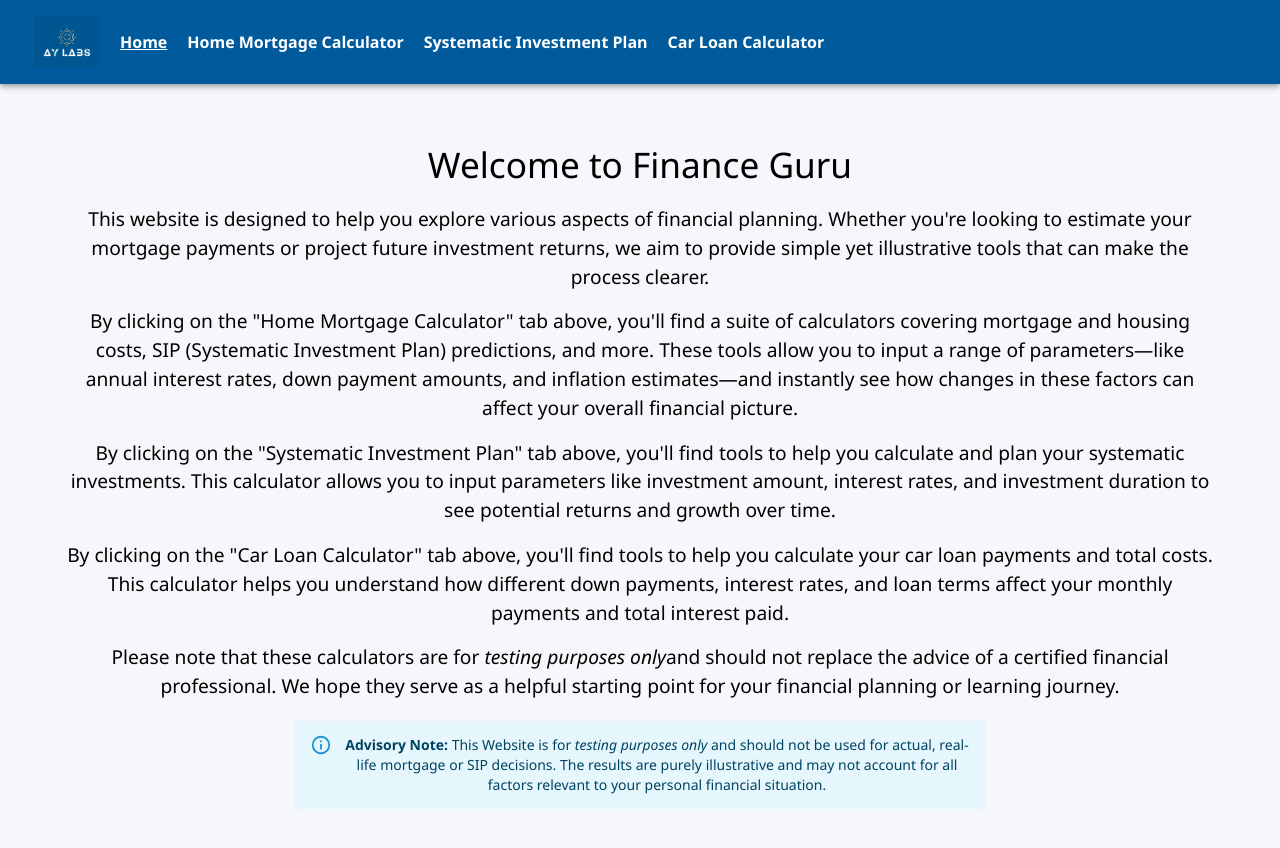
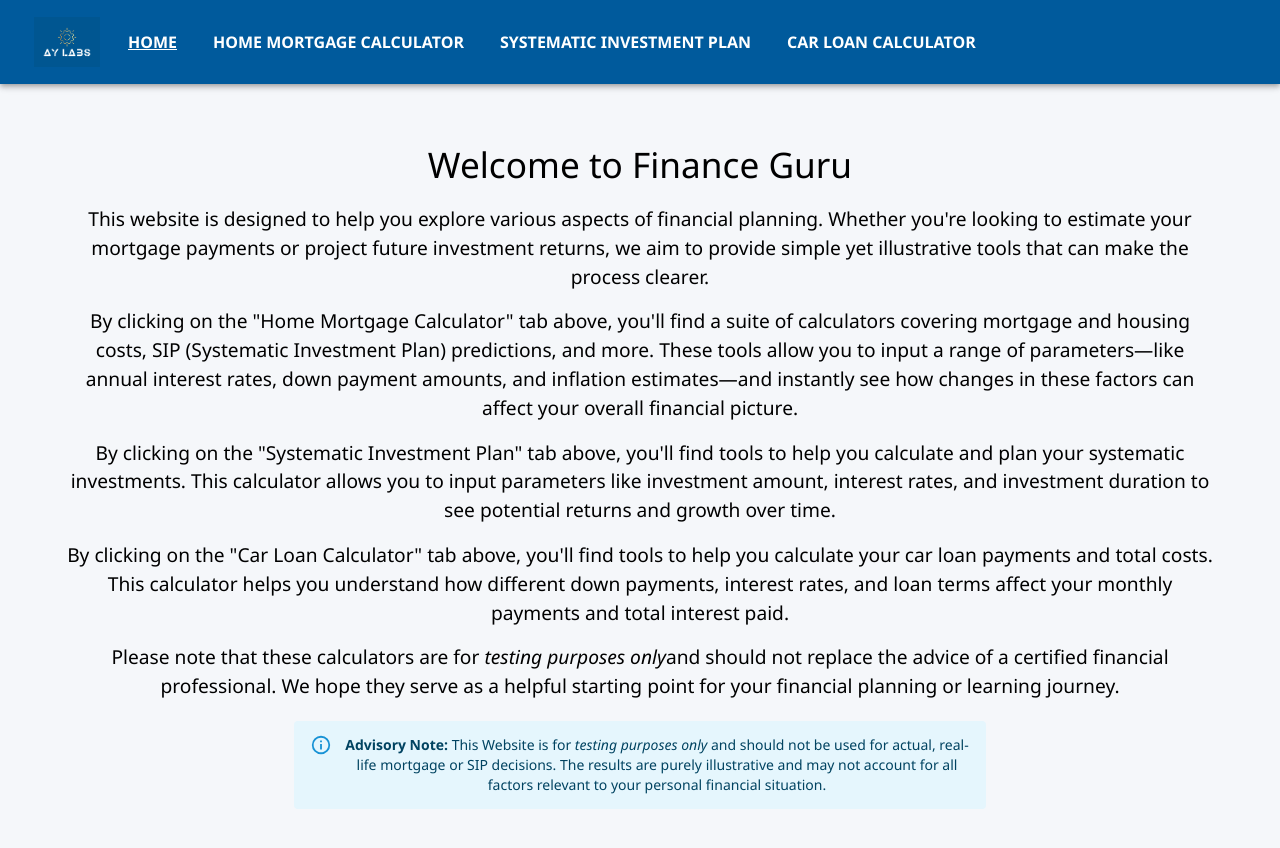
Before and after one commit to AYLabsLtd/finance-guru-web, a React (Vite) app: page / in a window 1280 px wide. Shown: the top 848 px of the page. Built offline with nearby package versions, Linux system fonts and the light colour scheme.

Commit message:
first commit

```diff
--- a/src/components/Navbar.tsx
+++ b/src/components/Navbar.tsx
@@ -1,6 +1,6 @@
 import React from 'react';
 import { Link as RouterLink, useLocation } from 'react-router-dom';
-import { AppBar, Toolbar, Box, Link, LinkProps } from '@mui/material';
+import { AppBar, Toolbar, Box, Button } from '@mui/material';
 import { styled } from '@mui/material/styles';
 
 const Logo = styled('img')({
@@ -9,16 +9,15 @@ const Logo = styled('img')({
   marginRight: 20,
 });
 
-const NavLink = styled(Link)<LinkProps>(({ theme }) => ({
+const NavButton = styled(Button)({
   color: '#fff',
-  textDecoration: 'none',
   marginRight: 20,
   fontWeight: 600,
   fontSize: 16,
   '&:hover': {
     textDecoration: 'underline',
   },
-}));
+});
 
 export default function Navbar() {
   const location = useLocation();
@@ -28,34 +27,46 @@ export default function Navbar() {
       <Toolbar>
         <Logo src="/imgs/logo.png" alt="My Logo" />
         <Box>
-          <NavLink
+          <NavButton
+            component={RouterLink}
             to="/"
-            component={RouterLink}
-            sx={{ textDecoration: location.pathname === '/' ? 'underline' : 'none' }}
+            variant="text"
+            sx={{
+              textDecoration: location.pathname === '/' ? 'underline' : 'none',
+            }}
           >
             Home
-          </NavLink>
-          <NavLink
+          </NavButton>
+          <NavButton
+            component={RouterLink}
             to="/mortgage"
-            component={RouterLink}
-            sx={{ textDecoration: location.pathname === '/mortgage' ? 'underline' : 'none' }}
+            variant="text"
+            sx={{
+              textDecoration: location.pathname === '/mortgage' ? 'underline' : 'none',
+            }}
           >
             Home Mortgage Calculator
-          </NavLink>
-          <NavLink
+          </NavButton>
+          <NavButton
+            component={RouterLink}
             to="/sip"
-            component={RouterLink}
-            sx={{ textDecoration: location.pathname === '/sip' ? 'underline' : 'none' }}
+            variant="text"
+            sx={{
+              textDecoration: location.pathname === '/sip' ? 'underline' : 'none',
+            }}
           >
             Systematic Investment Plan
-          </NavLink>
-          <NavLink
+          </NavButton>
+          <NavButton
+            component={RouterLink}
             to="/car-loan"
-            component={RouterLink}
-            sx={{ textDecoration: location.pathname === '/car-loan' ? 'underline' : 'none' }}
+            variant="text"
+            sx={{
+              textDecoration: location.pathname === '/car-loan' ? 'underline' : 'none',
+            }}
           >
             Car Loan Calculator
-          </NavLink>
+          </NavButton>
         </Box>
       </Toolbar>
     </AppBar>
```
